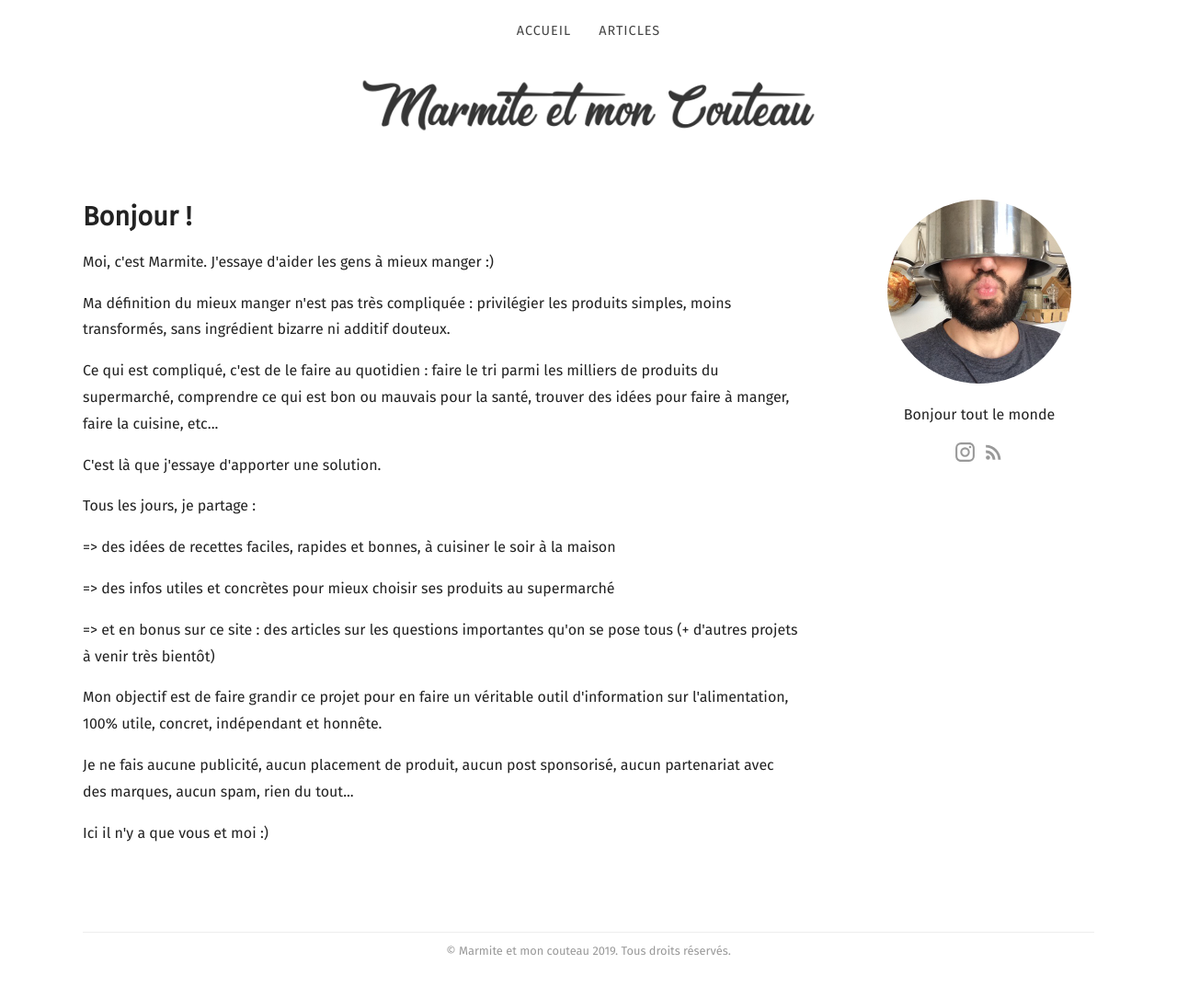
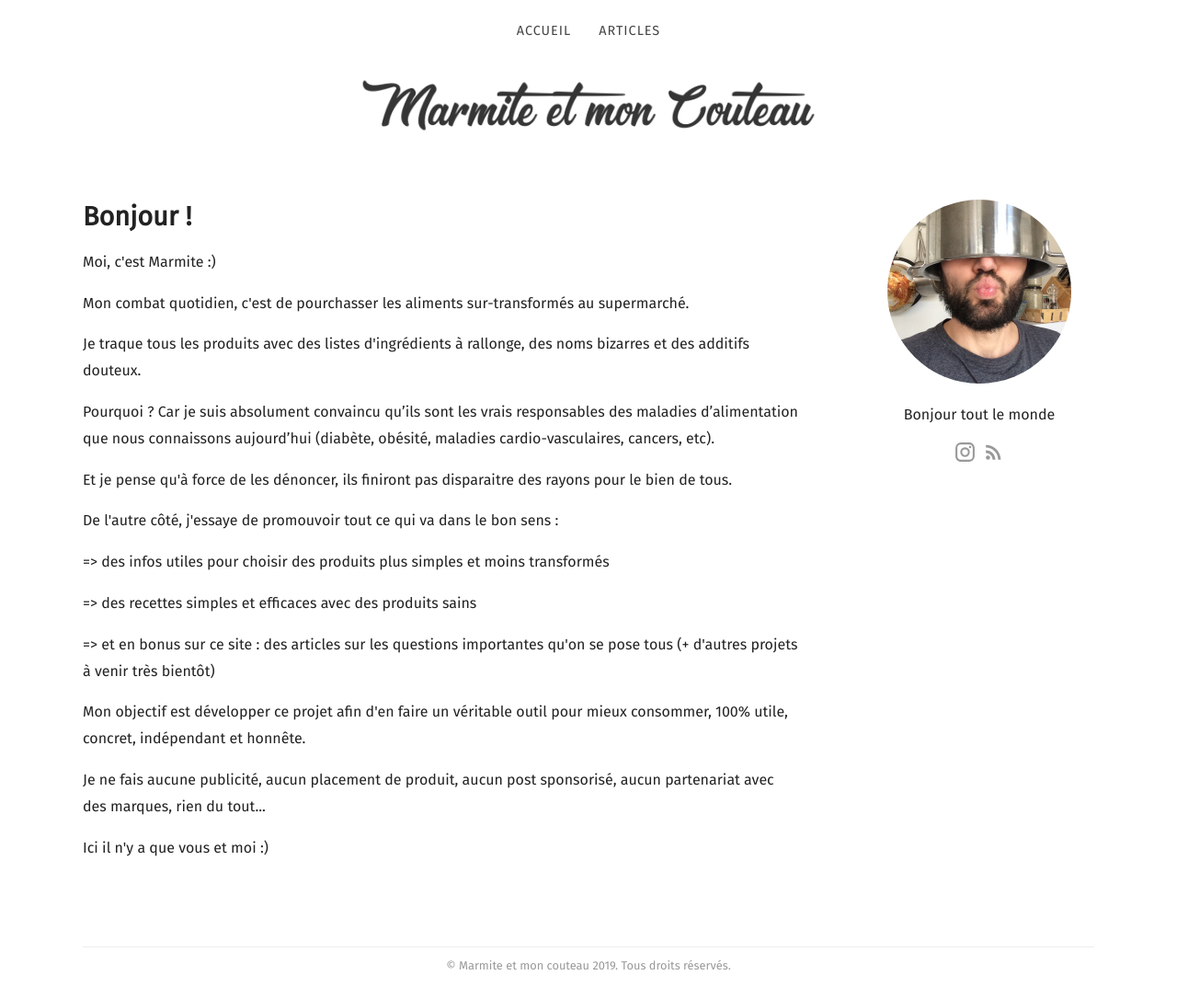
Before and after one commit to marmiteetmoncouteau/marmite-web, a Jekyll site: the page built from nous.html, in a window 1280 px wide and 1085 px high. Shown: the whole window at 92% size. Built offline with Jekyll 4.4.1, drawn with Linux system fonts in a browser that asks for light colours; some web fonts are replaced.

Commit message:
Update from Forestry.io marmiteetmoncouteau@gmail.com updated nous.html

```diff
--- a/nous.html
+++ b/nous.html
@@ -5,21 +5,24 @@ title: Nous
 <div class="editable">
 	<h1>Bonjour !</h1>
 
-	<p>Moi, c'est Marmite. J'essaye d'aider les gens à mieux manger :)
+<p>Moi, c'est Marmite :)
 
-	<p>Ma définition du mieux manger n'est pas très compliquée : privilégier les produits simples, moins transformés, sans ingrédient bizarre ni additif douteux.
+<p>Mon combat quotidien, c'est de pourchasser les aliments sur-transformés au supermarché.
 
-	<p>Ce qui est compliqué, c'est de le faire au quotidien : faire le tri parmi les milliers de produits du supermarché, comprendre ce qui est bon ou mauvais pour la santé, trouver des idées pour faire à manger, faire la cuisine, etc...
+<p>Je traque tous les produits avec des listes d'ingrédients à rallonge, des noms bizarres et des additifs douteux.
 
-	<p>C'est là que j'essaye d'apporter une solution.
+<p>Pourquoi ? Car je suis absolument convaincu qu’ils sont les vrais responsables des maladies d’alimentation que nous connaissons aujourd’hui (diabète, obésité, maladies cardio-vasculaires, cancers, etc).
 
-	<p>Tous les jours, je partage :
-	<p>=> des idées de recettes faciles, rapides et bonnes, à cuisiner le soir à la maison
-	<p>=> des infos utiles et concrètes pour mieux choisir ses produits au supermarché
-	<p>=> et en bonus sur ce site : des articles sur les questions importantes qu'on se pose tous (+ d'autres projets à venir très bientôt)
+<p>Et je pense qu'à force de les dénoncer, ils finiront pas disparaitre des rayons pour le bien de tous.
 
-	<p>Mon objectif est de faire grandir ce projet pour en faire un véritable outil d'information sur l'alimentation, 100% utile, concret, indépendant et honnête.
+<p>De l'autre côté, j'essaye de promouvoir tout ce qui va dans le bon sens :
 
-	<p>Je ne fais aucune publicité, aucun placement de produit, aucun post sponsorisé, aucun partenariat avec des marques, aucun spam, rien du tout...
+<p>=> des infos utiles pour choisir des produits plus simples et moins transformés
+<p>=> des recettes simples et efficaces avec des produits sains
+<p>=> et en bonus sur ce site : des articles sur les questions importantes qu'on se pose tous (+ d'autres projets à venir très bientôt)
 
-	<p>Ici il n'y a que vous et moi :)
+	<p>Mon objectif est développer ce projet afin d'en faire un véritable outil pour mieux consommer, 100% utile, concret, indépendant et honnête.
+
+<p>Je ne fais aucune publicité, aucun placement de produit, aucun post sponsorisé, aucun partenariat avec des marques, rien du tout...
+
+<p>Ici il n'y a que vous et moi :)
```
